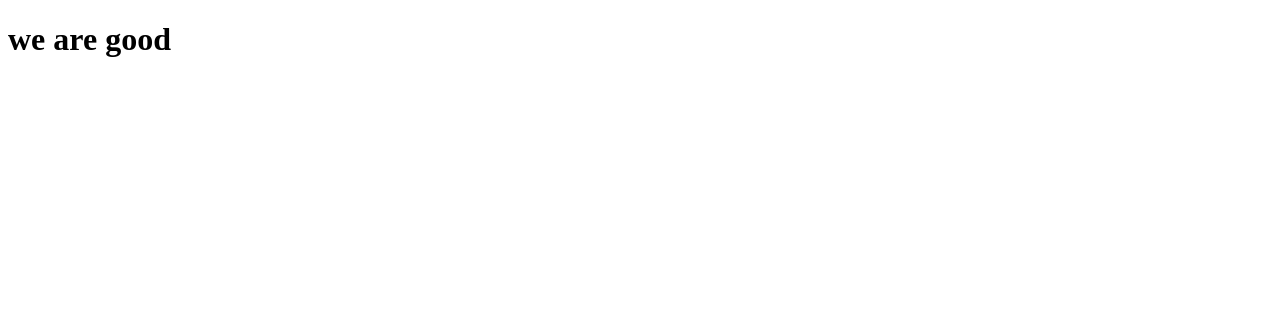
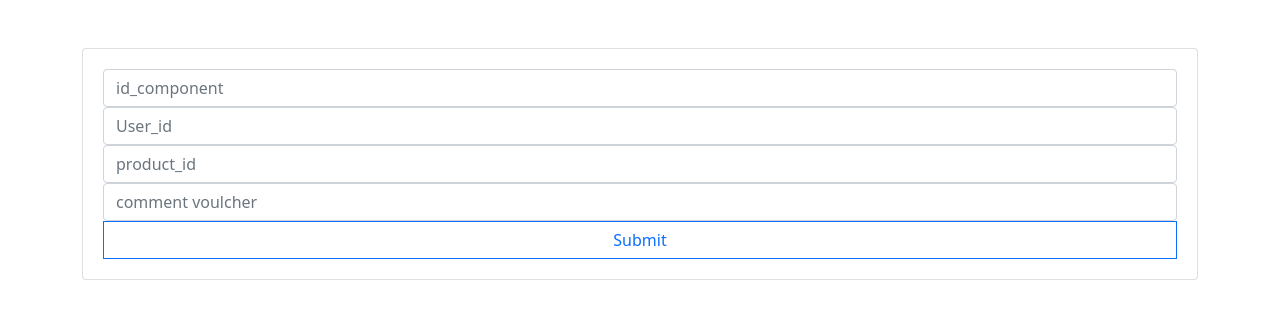
Before and after one commit to DAVIDOJONUGWAMOSES/davidojonugwamoses.github.io, an Angular app: page / in a window 1280 px wide. Shown: the top 316 px of the page. Built offline with nearby package versions, Linux system fonts and the light colour scheme.

Commit message:
third commit

```diff
--- a/angular.json
+++ b/angular.json
@@ -24,9 +24,11 @@
               "src/assets"
             ],
             "styles": [
-              "src/styles.css"
+              "./node_modules/bootstrap/dist/css/bootstrap.min.css"
             ],
-            "scripts": []
+            "scripts": [
+               "./node_modules/bootstrap/dist/js/bootstrap.bundle.min.js"
+            ]
           },
           "configurations": {
             "production": {
--- a/src/app/app.component.html
+++ b/src/app/app.component.html
@@ -1 +1,43 @@
-<h1>we are good</h1>
+<div class="container mt-5">
+  <div class="card text-center" style="padding: 20px">
+      <form #logiinForm="ngForm">
+
+          <input type="number"
+          ngModel
+          name="id_component"
+          id="id_component"
+          placeholder="id_component"
+          class="form-control"
+          >
+
+          <input type="number"
+          ngModel
+          name="User_id"
+          id="User_id"
+          placeholder="User_id"
+          class="form-control"
+          >
+          <input type="number"
+          ngModel
+          name="product_id"
+          id="product_id"
+          placeholder="product_id"
+          class="form-control"
+          >
+
+          <input type="text"
+          ngModel
+          name="comment voulcher"
+          id="comment voulcher"
+          placeholder="comment voulcher"
+          class="form-control"
+          >
+
+          <input type="submit"
+          value="Submit"
+          class="btn btn-outline-primary form-control rounded-0 "
+          >
+      </form>
+
+  </div>
+</div>
```
Also changed, not shown: src/app/app.module.ts (+6 -1 lines), 9 other files (tests, documents, lock files or other folders).
